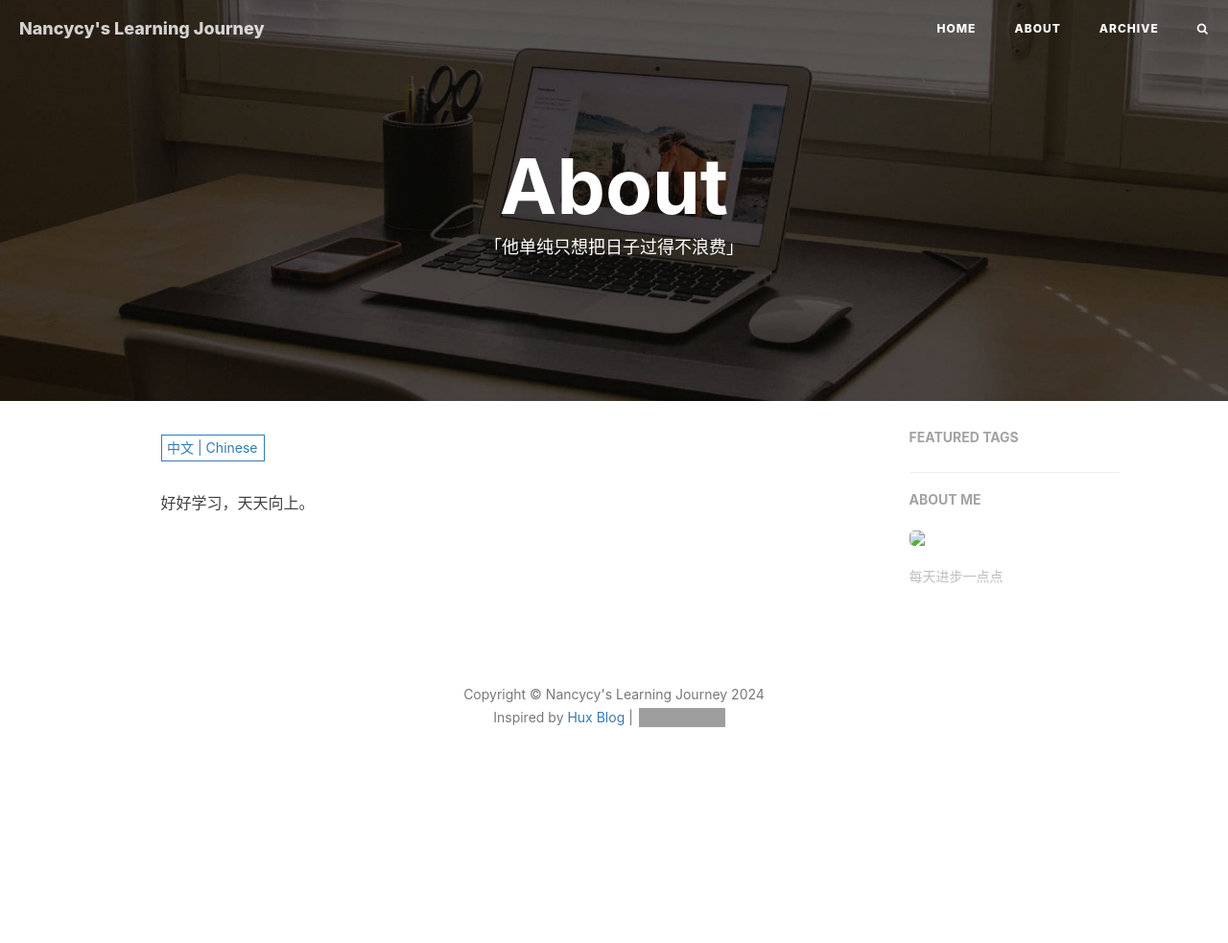
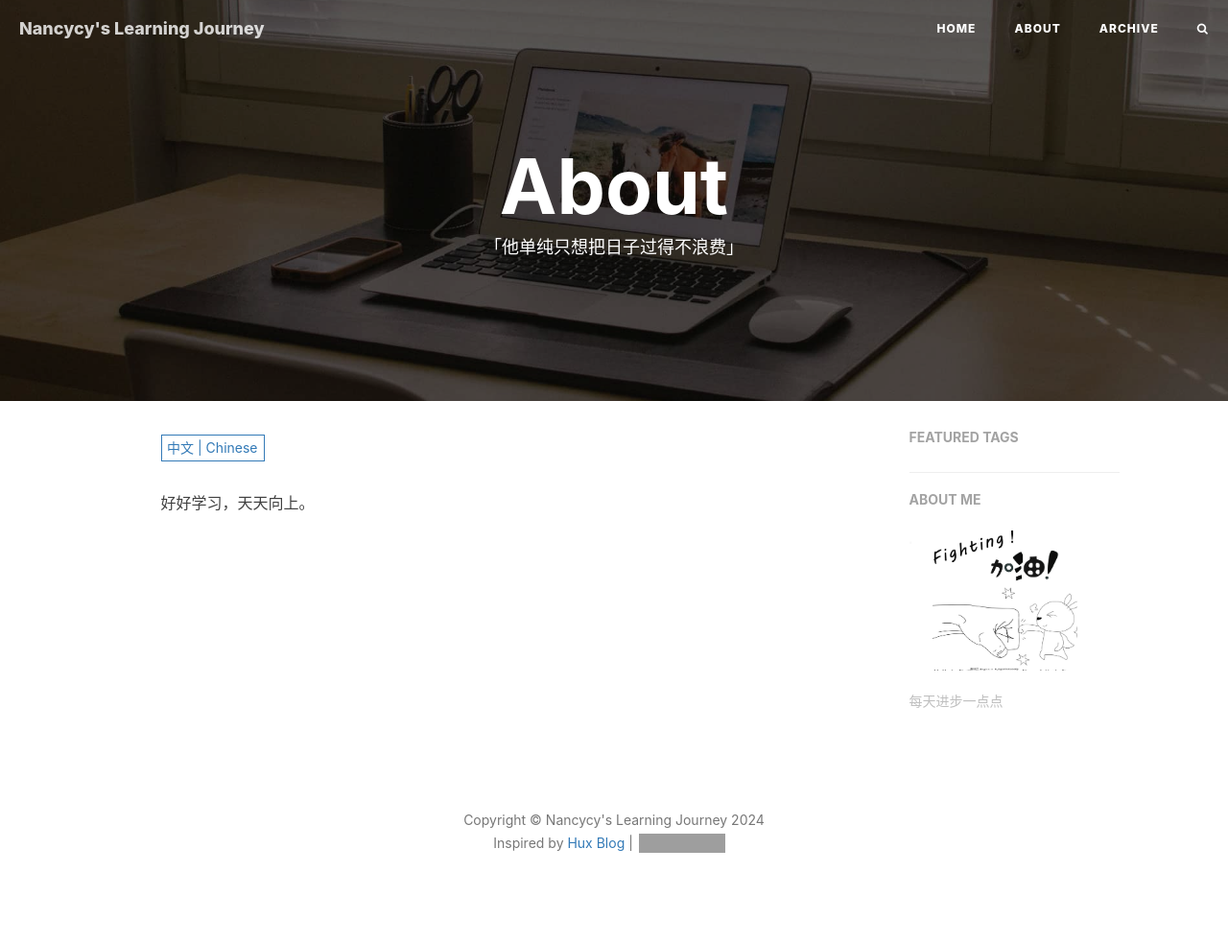
Before and after one commit to nancycyzl/nancycyzl.github.io, a Jekyll site: the page built from about.html, in a window 1280 px wide. Shown: the whole page at 96% size. Built offline with Jekyll 4.4.1, drawn with Linux system fonts in a browser that asks for light colours; nearby versions of some CDN libraries; comment, search, counter and statistics services are not loaded; before the commit the page ends 900 px from its top, so only the background shows below that; grey boxes are pictures that could not be loaded.

Commit message:
Updated image

```diff
--- a/_config.yml
+++ b/_config.yml
@@ -75,7 +75,7 @@ netease_comment: false
 # Sidebar settings
 sidebar: true # whether or not using Sidebar.
 sidebar-about-description: "每天进步一点点"
-sidebar-avatar: img/fighting.jpg # use absolute URL, seeing it's used in both `/` and `/about/`
+sidebar-avatar: https://github.com/nancycyzl/nancycyzl.github.io/blob/main/img/fighting.jpg # use absolute URL, seeing it's used in both `/` and `/about/`
 
 # Featured Tags
 featured-tags: true # whether or not using Feature-Tags
```
